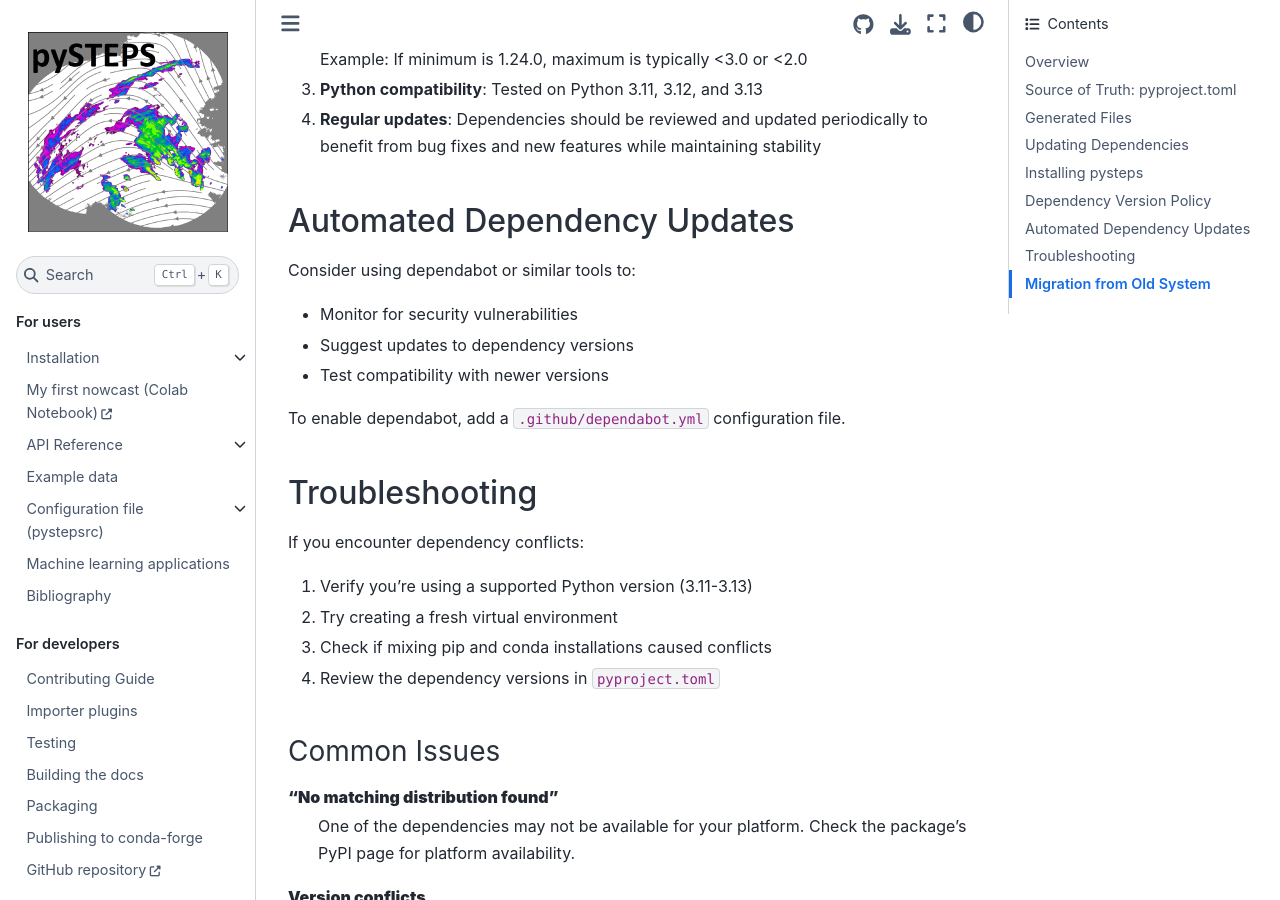
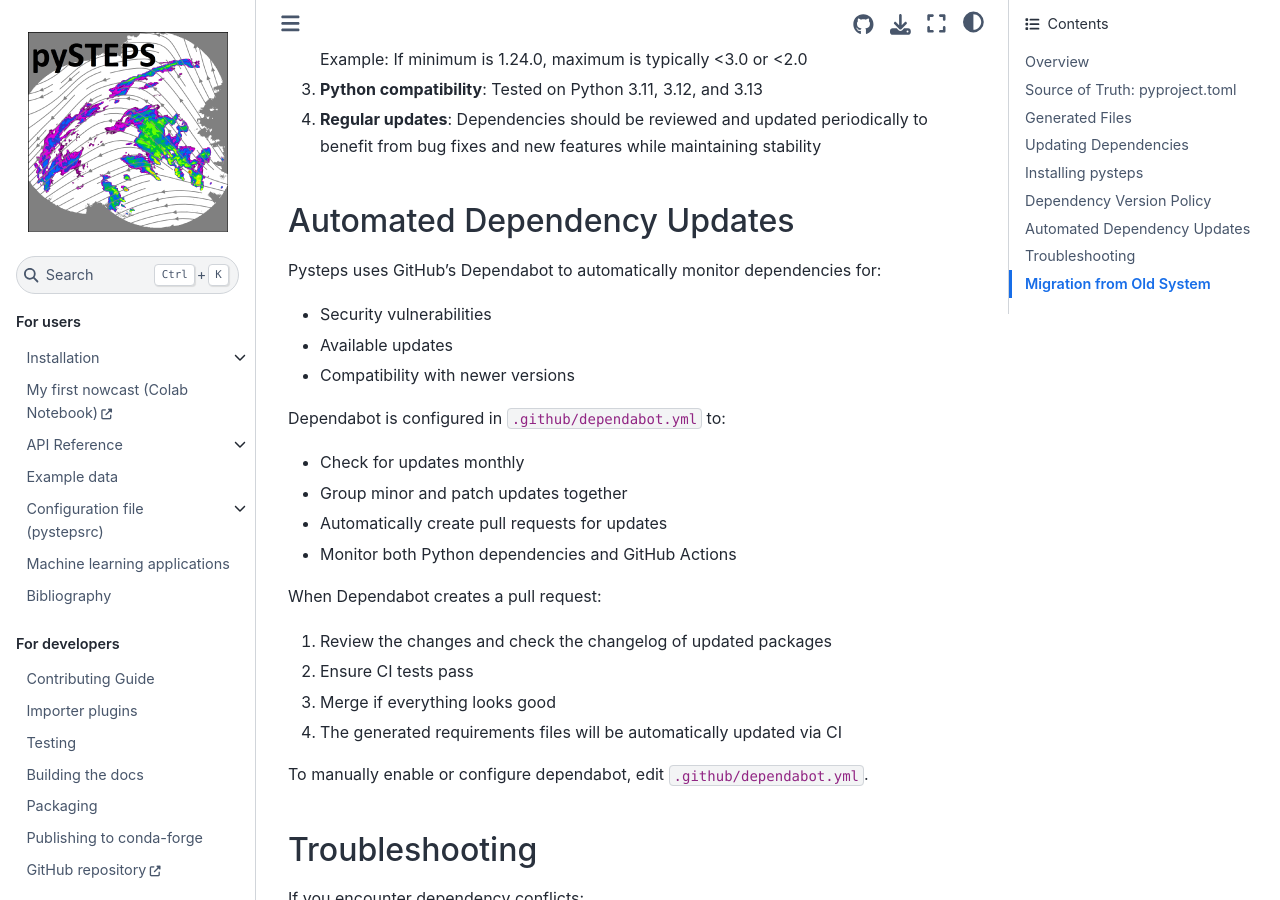
Before and after one commit to pySTEPS/pysteps, a Sphinx documentation site: the page built from doc/source/developer_guide/dependency_management.rst, in a window 1280 px wide and 900 px high, scrolled down 3358 px. Built offline with Sphinx 7.4.7 and the Sphinx Book theme 1.1.4, drawn with Linux system fonts in a browser that asks for light colours; pages that are not in the unit, such as notebooks, are missing from menus.

Commit message:
Add automation for dependency management
- Add dependabot configuration for automated updates
- Add GitHub Actions workflow to validate requirements files
- Add pre-commit hook to regenerate requirements on pyproject.toml changes
- Update dependency management documentation

Co-authored-by: ladc <1212574+ladc@users.noreply.github.com>

```diff
--- a/doc/source/developer_guide/dependency_management.rst
+++ b/doc/source/developer_guide/dependency_management.rst
@@ -142,13 +142,27 @@ Version constraints follow these principles:
 Automated Dependency Updates
 -----------------------------
 
-Consider using dependabot or similar tools to:
+Pysteps uses GitHub's Dependabot to automatically monitor dependencies for:
 
-- Monitor for security vulnerabilities
-- Suggest updates to dependency versions
-- Test compatibility with newer versions
+- Security vulnerabilities
+- Available updates
+- Compatibility with newer versions
 
-To enable dependabot, add a ``.github/dependabot.yml`` configuration file.
+Dependabot is configured in ``.github/dependabot.yml`` to:
+
+- Check for updates monthly
+- Group minor and patch updates together
+- Automatically create pull requests for updates
+- Monitor both Python dependencies and GitHub Actions
+
+When Dependabot creates a pull request:
+
+1. Review the changes and check the changelog of updated packages
+2. Ensure CI tests pass
+3. Merge if everything looks good
+4. The generated requirements files will be automatically updated via CI
+
+To manually enable or configure dependabot, edit ``.github/dependabot.yml``.
 
 Troubleshooting
 ---------------
```
Also changed, not shown: .pre-commit-config.yaml, 2 other files.
